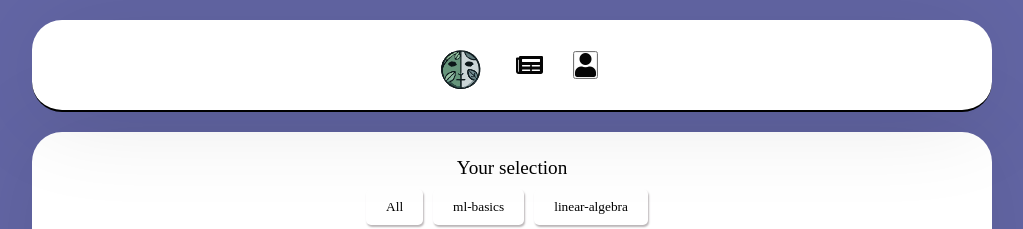
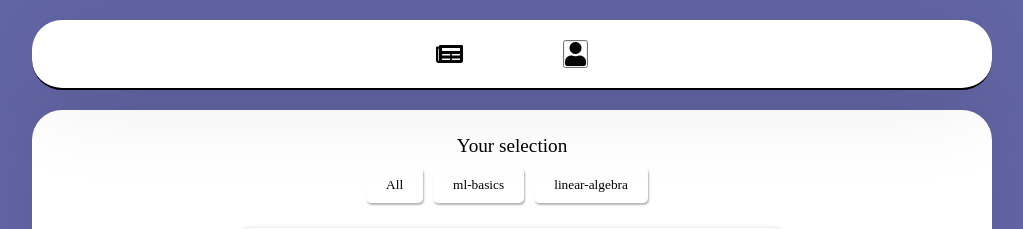
Before and after one commit to freelectron/yaub, a Next.js app in the folder frontend/simple-yaub/: page / in a window 1280 px wide. Shown: the top 229 px of the page, without its empty margins (128-1151 px from the left). Built offline with nearby package versions, Linux system fonts and the light colour scheme.

Commit message:
Simplify nav bar

```diff
--- a/frontend/simple-yaub/src/components/NavBar.js
+++ b/frontend/simple-yaub/src/components/NavBar.js
@@ -15,21 +15,13 @@ const NavBar = () => {
             {/* Navigation Bar */}
             <nav className="sidebar-navigation">
                 <ul>
-                    {/*<div className="logo">*/}
-                    {/*    <span>yaBlo</span>*/}
-                    {/*</div>*/}
-
-                    <div className="logo-image img">
-                        <img src="/favicon.svg" alt="Logo" />
-                    </div>
-
-                    <li>
+                    <li className="nav-item">
                         <a href="/">
                             <i className="nav-bar-icon fa fa-newspaper"></i>
                             <span className="tooltip">Blog</span>
                         </a>
                     </li>
-                    <li>
+                    <li className="nav-item">
                         <button onClick={openLogin}>
                             <i className="nav-bar-icon-login-button fa fa-user"></i>
                             <span className="tooltip">User</span>
@@ -51,7 +43,7 @@ const NavBar = () => {
                         <motion.div
                             className="bg-white shape-login-form shadow-login-form width-login-form relative"
                             initial={{ y: "0", opacity: 0 }}
-                            animate={{ y: "50%", x: "50%",opacity: 1 }}
+                            animate={{ y: "50%", x: "50%", opacity: 1 }}
                             exit={{ y: "0", opacity: 0 }}
                             transition={{ duration: 0.4, ease: "easeOut" }}
                             onClick={(e) => e.stopPropagation()} // Prevent closing when clicking inside
@@ -62,7 +54,6 @@ const NavBar = () => {
                     </motion.div>
                 )}
             </AnimatePresence>
-
         </div>
     );
 };
--- a/frontend/simple-yaub/src/styles/nav-bar.scss
+++ b/frontend/simple-yaub/src/styles/nav-bar.scss
@@ -2,7 +2,7 @@
 
 .sidebar-navigation {
     display: flex;
-    justify-content: center; // Center the navigation bar
+    justify-content: space-between; // Space out the elements
     align-items: center;
     top: 0;
     width: 100%;
@@ -17,47 +17,19 @@
     box-shadow: 0 4px 100px rgba(0, 0, 0, 0.1); // Match the box shadow of the posts container
 }
 
-.logo {
-    font-family: v.$logo-font;
-    font-size: 30px;
-    letter-spacing: 0.1em;
-    color: v.$logo-background-color;
-    margin: 0 20px; // Adjust margin for centering
-
-    &:hover {
-        text-decoration: line-through;
-        color: v.$active-link-color;
-    }
-}
-
-.logo-image {
-    display: flex;
-    justify-content: center;
-    margin: 0 20px; // Adjust margin for centering
-    img {
-        width: 50px;
-        height: 50px;
-        transition: all 0.3s ease;
-    }
-    &:hover {
-        img {
-            transform: rotate(360deg);
-        }
-    }
-}
-
 ul {
+    margin: 0 auto 0; // Center horizontally and move right
     display: flex;
     align-items: center;
     padding: 0;
     list-style: none;
-    margin: 0; // Remove margin to center
+}
 
-    li {
+.nav-item {
     display: flex;
     align-items: center;
     justify-content: center;
-        padding: 0 15px;
+    padding: 0 50px;
     height: 100%;
     cursor: pointer;
     transition: all ease-out 120ms;
@@ -91,7 +63,6 @@ ul {
         }
     }
 }
-}
 
 .nav-bar-icon {
     color: v.$nav-bar-icon-color;
```
Lines whose indentation alone changed are shown as unchanged.
